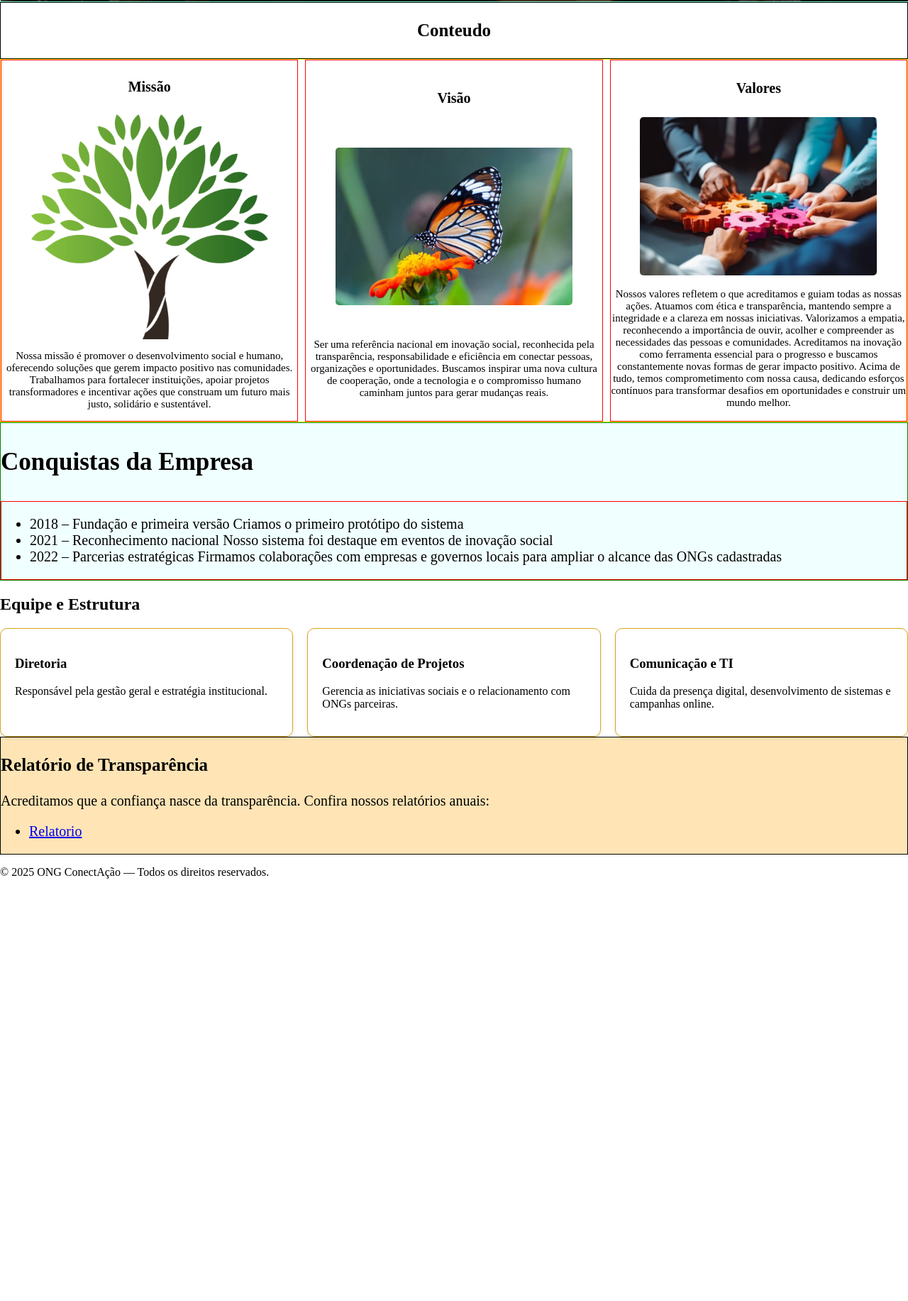
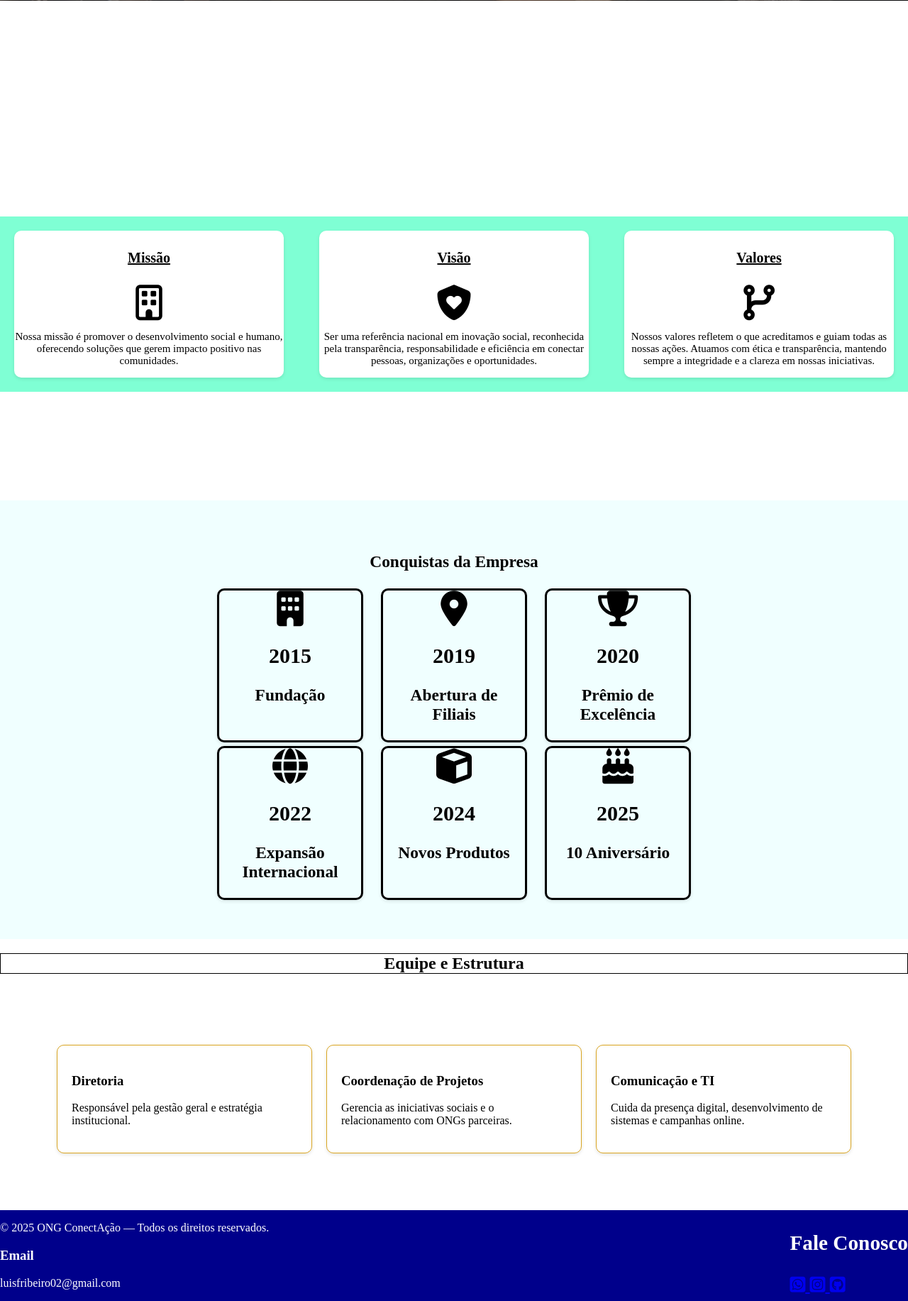
Before and after one commit to Luisfr20/AulaPrograma-oWeb, a plain HTML site: page index.html in a window 1280 px wide. Shown: the part 575-2408 px from the top of the page at 71% size. Before the commit the page ends 1829 px from the top, so only its background shows below. Drawn offline with Linux system fonts and the light colour scheme.

Commit message:
adicionando grid
iniciando implementação de grid

```diff
--- a/cadastro.css
+++ b/cadastro.css
@@ -1,45 +1,68 @@
-#header{
-    display: flex;
-    height: 150px;
-    justify-content: center;
-    border: 1px solid black;
-}
 
 body{
     margin: 0;
-
+    padding: 0;
+    box-sizing: border-box;
 }
 
 #formulario{
     display: flex;
     flex-direction: column;
+    align-items: center;
     margin: 20px 0px 0px 10px;
     padding: 10px;
     border: 1px solid black;
-    width: 300px;
-    height: 400px;
+    width: 700px;
+    height: 850px;
+    background-color: floralwhite;
 }
 
-.conteudo{
-    margin: 10px;
+.preencher{
+    display: flex;
+    flex-direction: column;
+    height: 100px;
+    width: 75%
 }
 
-#botoes{
+.botao{
     display: flex;
-    margin: 10px;
     height: 30px;
-    gap: 10px;
+    text-decoration: none;
+    background-color: azure;
 }
+
 
 #bloco{
     display: flex;
-    margin: 50px;
-    justify-content: right;
+    margin: 5px;
 }
 
-.foto{
-    width: 700px;
-    border-radius: 1px 220px;
-    border: 1px solid green
+
+.texto-chamativo{
+    margin-right: 10%;
+    text-align: right;
+    font-size: 15px;
+}
+
+.container{
     display: flex;
+    justify-content: center;
+
 }
+
+.direita{
+    position: absolute;
+    display: flex;
+    justify-content: center;
+    align-items: center;
+    flex-direction: column;
+}
+
+
+.texto-segundario{
+    font-size: 15px;
+}
+
+.termos{
+    font-size: 15px;
+}
--- a/index.html
+++ b/index.html
@@ -5,12 +5,13 @@
     <meta name="viewport" content="width=device-width, initial-scale=1.0">
     <title>ONG</title>
     <link rel="stylesheet" href="style.css">
+    <script src="https://kit.fontawesome.com/1937162958.js" crossorigin="anonymous"></script>
 </head>
 <body>
     <header class="comeco">
         <nav class="titulo">
             <div>
-                <a href=""><img class="logo" src="impacta+.png" alt="logo"> </a>
+                <a href=""><img class="logo" src="logo.png" alt="logo"> </a>
             </div>
             <div class="links">
                 <a class="link-botao"  href="projetos.html">Projetos</a>
@@ -27,45 +28,64 @@
     </main>
 
     <section>
-        <div class="ti-conteudo">
-            <h3 class="cont"><strong>Conteudo</strong></h3>
-        </div>
         <div class="semi-titulo">
             <div class="texto-img">
                 <h4 class="mvv"><strong>Missão</strong></h4>
-                <img class="img3" src="arvore.png" alt="arvore">
-                <p>Nossa missão é promover o desenvolvimento social e humano, oferecendo soluções que gerem impacto positivo nas comunidades. Trabalhamos para fortalecer instituições, apoiar projetos transformadores e incentivar ações que construam um futuro mais justo, solidário e sustentável.</p>
+                <i class="fa-regular fa-building icone"></i>
+                <p>Nossa missão é promover o desenvolvimento social e humano, oferecendo soluções que gerem impacto positivo nas comunidades.</p>
             </div>
             <div class="texto-img">
                 <h4 class="mvv"><strong>Visão</strong></h4>
-                <img  class="img3" src="borboleta.jpg" alt="borboleta">
-                <p>Ser uma referência nacional em inovação social, reconhecida pela transparência, responsabilidade e eficiência em conectar pessoas, organizações e oportunidades. Buscamos inspirar uma nova cultura de cooperação, onde a tecnologia e o compromisso humano caminham juntos para gerar mudanças reais.</p>
+                <i class="fa-solid fa-shield-heart icone"></i>
+                <p>Ser uma referência nacional em inovação social, reconhecida pela transparência, responsabilidade e eficiência em conectar pessoas, organizações e oportunidades.</p>
             </div>
             <div class="texto-img">
                 <h4 class="mvv"><strong>Valores</strong></h4>
-                <img class="img3" src="valores.jpg" alt="macaco">
-                <p>Nossos valores refletem o que acreditamos e guiam todas as nossas ações. Atuamos com ética e transparência, mantendo sempre a integridade e a clareza em nossas iniciativas. Valorizamos a empatia, reconhecendo a importância de ouvir, acolher e compreender as necessidades das pessoas e comunidades. Acreditamos na inovação como ferramenta essencial para o progresso e buscamos constantemente novas formas de gerar impacto positivo. Acima de tudo, temos comprometimento com nossa causa, dedicando esforços contínuos para transformar desafios em oportunidades e construir um mundo melhor.</p>
+                <i class="fa-solid fa-code-branch icone"></i>
+                <p>Nossos valores refletem o que acreditamos e guiam todas as nossas ações. Atuamos com ética e transparência, mantendo sempre a integridade e a clareza em nossas iniciativas.</p>
             </div>
         </div>
     </section>
+
     <div class="conquistas">
         <h3>Conquistas da Empresa</h3>
         <div class="historico">
-                <ul>
-                    <li>   2018 – Fundação e primeira versão
-Criamos o primeiro protótipo do sistema </li>
+            <div class="conteudo-conquista">
+                <i class="fa-solid fa-building icone"></i>
+                <h2>2015</h2>
+                <h3>Fundação</h3>
+            </div>
+            <div class="conteudo-conquista">
+                <i class="fa-solid fa-location-dot icone"></i>
+                <h2>2019</h2>
+                <h3>Abertura de <br>Filiais</h3>
+            </div>
+            <div class="conteudo-conquista">
+                <i class="fa-solid fa-trophy icone"></i>
+                <h2>2020</h2>
+                <h3>Prêmio de <br>Excelência</h3>
+            </div>
 
-                        <li>
-                            2021 – Reconhecimento nacional
-                            Nosso sistema foi destaque em eventos de inovação social
-                        </li>
+        </div>
 
-                        <li>
-                            2022 – Parcerias estratégicas
-                            Firmamos colaborações com empresas e governos locais para ampliar o alcance das ONGs cadastradas
-                        </li>
-                </ul>
+        <div class="historico">
+            <div class="seg-parte">
+                <i class="fa-solid fa-globe icone"></i>
+                <h2>2022</h2>
+                <h3>Expansão Internacional</h3>
             </div>
+            <div class="seg-parte">
+                <i class="fa-solid fa-cube icone"></i>
+                <h2>2024</h2>
+                <h3>Novos Produtos</h3>
+            </div>
+            <div class="seg-parte">
+                <i class="fa-solid fa-cake-candles icone"></i>
+                <h2>2025</h2>
+                <h3>10 Aniversário</h3>
+            </div>
+        </div>
+
     </div>
 
     <h2 class="equipe">Equipe e Estrutura</h2>
@@ -84,19 +104,30 @@ Criamos o primeiro protótipo do sistema </li>
                 <p>Cuida da presença digital, desenvolvimento de sistemas e campanhas online.</p>
             </div>
     </section>
-        <section>
-            <div class="transparencia">
-                <h3 class="relatorio">Relatório de Transparência</h3>
-                <p>Acreditamos que a confiança nasce da transparência. Confira nossos relatórios anuais:</p>
+
+    <footer id="rodape">
+        <div class="rodape-conteudo">
+            <p>© 2025 ONG ConectAção — Todos os direitos reservados.</p>
+            <h3>Email</h3>
+            <p>luisfribeiro02@gmail.com</p>
+        </div>
+        <div class="rodape-conteudo contato">
+
             <div>
-                    <ul>
-                        <li> <a href="arquivos/relatorio.pdf" target="_blank">Relatorio</a> </li>
-                    </ul>
+                <h3>Fale Conosco</h3>
+                <a href="https://wa.me/16993006005" target="_blank">
+                    <i class="fa-brands fa-square-whatsapp rodape-icone"></i>
+                </a>
+
+                <a href="https://www.instagram.com/luisfelipe_rb" target="_blank">
+                    <i class="fa-brands fa-square-instagram rodape-icone"></i>
+                </a>
+
+                <a href="https://github.com/Luisfr20" target="_blank">
+                    <i class="fa-brands fa-square-github rodape-icone"></i>
+                </a>
             </div>
+
         </div>
-        </section>
-        <footer>
-            <p>© 2025 ONG ConectAção — Todos os direitos reservados.</p>
     </footer>
-
 </html>
--- a/projetos.css
+++ b/projetos.css
@@ -1,40 +1,46 @@
-header{
-  border: 1px solid blueviolet;
 
-}
 
 .logo{
   height: 150px;
   border-radius: 50px;
-  margin: 0 auto;
-  border: 1px solid red;
 }
 
-.siuu{
+#pagamentoicon{
   display: flex;
-  border: 1px solid black;
+  justify-content: center;
+  gap: 20px;
+  align-items: center;
+  text-align: center;
+}
+
+.icon-text{
+  display: flex;
+  flex-direction: column;
+  justify-content: center;
+  align-items: center ;
+  text-align: center;
 }
 
 .projeto-titulo{
   font-size: 40px;
   text-align: center;
-
 }
 
 .meio{
   background-color: antiquewhite;
 }
 
+
 body{
   margin: 0;
 }
 
 .bloco{
-  background-color: #f0f0f0; /* Um fundo cinza claro */
-  padding: 20px;            /* 20 pixels de espaço interno */
-  margin-bottom: 15px;      /* 15 pixels de margem inferior */
-  border: 1px solid #ccc;   /* Uma borda fina */
-  width: 20%;               /* Ocupa 50% da largura da tela */
+  background-color: #f0f0f0;
+  padding: 20px;
+  margin-bottom: 15px;
+  border: 1px solid #ccc;
+  width: 20%;
   border-radius: 10px;
   margin: 10px ;
   display: flex;
@@ -50,25 +56,81 @@ body{
   justify-content: space-around;
  }
 
- #botao{
-  margin: 0 auto;
-  width: 100px;
-  align-items: center;
-  height: 30px;
-  font-size: 15px;
-  background-color: azure;
- }
 
  .links{
     display: flex;
     justify-content: space-evenly;
     text-align: center;
     align-items: center;
-    border: 1px solid black;
     font-size: 25px;
     width: 80%;
  }
 
- .comeco{
-  display: f
- }
+.doar{
+  display: flex;
+  background-color: cyan;
+  flex-direction: column;
+  justify-content: center;
+  align-items: center;
+}
+
+.form-doar{
+  display: flex;
+  flex-direction: column;
+  width: 40%;
+  padding: 20px;
+  border: 1px solid black;
+  border-radius: 10px;
+  margin: 10px  ;
+  background-color: #fff;
+}
+
+.botao-doar{
+  display: flex;
+  align-items: center;
+  background-color: blue;
+  color: #fff;
+  justify-content: center;
+  margin: 0 auto;
+  height: 50px;
+  width: 60%;
+  border-radius: 10px;
+}
+
+.forma-pagamento{
+  display: flex;
+  flex-direction: column;
+  margin: 5px;
+  font-size: 20px;
+}
+
+.icons{
+  display: flex;
+  flex-direction: column;
+  justify-content: center;
+  align-items: center;
+}
+
+#rodape{
+  display: flex;
+  background-color: darkblue;
+  justify-content: space-between;
+}
+
+.rodape-conteudo{
+  color: white;
+  font-size: 20px;
+  margin: 10px;
+}
+
+.rodape-icone{
+    border-radius: 5px;
+    font-size: 40px;
+    margin: 10px;
+    text-decoration: none;
+    color: wheat;
+}
+
+.contato{
+    flex-direction: column;
+}
--- a/style.css
+++ b/style.css
@@ -3,14 +3,12 @@
     justify-content: space-evenly;
     text-align: center;
     align-items: center;
-    border: 1px solid black;
     font-size: 25px;
-    width: 80%;
+    width: 80%;  border: 1px solid black;
 }
 
 
 .titulo{
-    border: 1px solid green;
     display: flex;
     justify-content: space-between;
     text-align: center;
@@ -28,7 +26,6 @@
 .reuniao{
     display: flex;
     width: 100%;
-    border: 1px solid aquamarine;
 }
 
 .texto_imagem{
@@ -42,7 +39,6 @@
 }
 
 .ti-conteudo{
-    border: 1px solid black;
     display: flex;
     flex-direction: column;
     text-align: center;
@@ -50,11 +46,11 @@
 }
 
 .semi-titulo{
-    border: 1px solid yellow;
     display: flex;
     gap: 10px;
     justify-content: space-evenly;
     font-size: 15px;
+    background-color: aquamarine;
 }
 
 .texto-img{
@@ -63,14 +59,18 @@
     justify-content: space-around;
     flex-direction: column;
     text-align: center;
-    border: 1px solid red;
+    border-radius: 10px;
+    margin: 20px;
+    box-shadow: 0 2px 5px rgba(0,0,0,0.1);
+    background-color: white;
 }
 
 .img3{
     width: 80%;
     margin: 0 auto;
-    border-radius: 5px;
+    border-radius: 10px;
     font-size: 10px;
+
 }
 
 .img-reu{
@@ -79,17 +79,23 @@
 }
 
 .conquistas{
-    border: 1px solid green;
-    text-align: left;
-    font-size: 30px;
+    text-align: center;
+    font-size: 20px;
     background-color: azure;
+    padding: 50px
 }
 
 .historico{
    display: flex;
-    font-size: 20px;
-    flex-direction: column;
-    border: 1px solid red;
+   text-align: center;
+   margin: 5px;
+   justify-content: center;
+   gap: 25px;
+}
+
+.equipe{
+    border: 1px solid black;
+    text-align: center;
 }
 
 .Estrutura{
@@ -106,14 +112,20 @@
 .pai{
     display: flex;
     gap: 20px;
+    padding: 30px;
+    margin: 50px;
 }
 
 body{
    margin: 0;
+   display: grid;
+
+   grid-template-rows: 10vh 100vh 50vh;
 }
 
 .mvv{
     font-size: 20px;
+    text-decoration: underline;
 }
 
 .cont{
@@ -146,6 +158,34 @@ body{
     background-color: #ccc;
 }
 
-.comeco{
-    height: 10vh;
+.icone{
+    font-size: 50px;
+    display: flex;
+    margin: auto;
 }
+
+.conteudo-conquista{
+    border: 3px solid;
+    box-shadow: 0 2px 5px rgba(0,0,0,0.1);
+    border-radius: 10px;
+    width: 200px;
+}
+
+.seg-parte{
+    border: 3px solid black;
+    box-shadow: 0 2px 5px rgba(0,0,0,0.1);
+    border-radius: 10px;
+    width: 200px;
+}
+
+#rodape{
+    display: flex;
+    background-color: darkblue;
+    color: #fff ;
+    justify-content: space-between;
+}
+
+.contato{
+    flex-direction: column;
+    font-size: 25px;
+}
```
Also changed, not shown: cadastro.html (+55 -25 lines), projetos.html (+64 -11 lines), 2 other files. Lines whose indentation alone changed are shown as unchanged.
